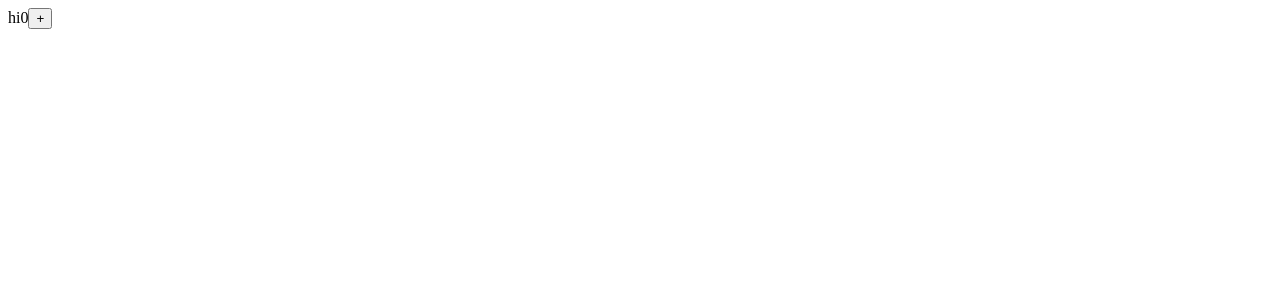
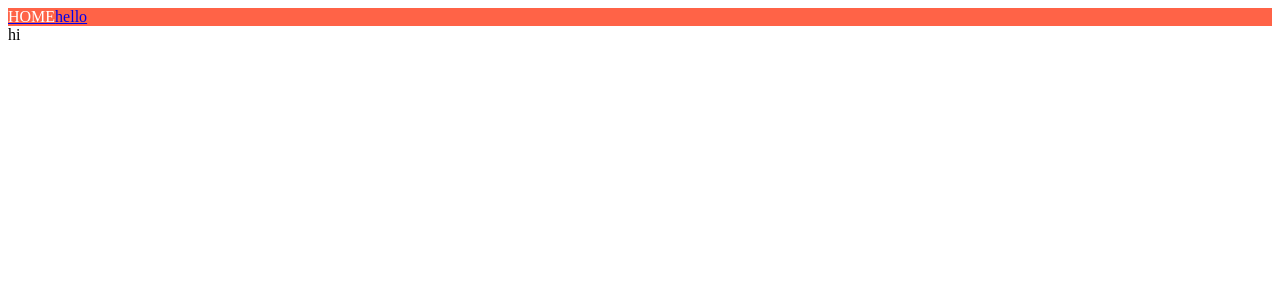
Before and after one commit to kimgh06/usingbynextjs, a Next.js app: page / in a window 1280 px wide. Shown: the top 300 px of the page. Built offline with nearby package versions, Linux system fonts and the light colour scheme.

Commit message:
add Navbar.js

```diff
--- a/package.json
+++ b/package.json
@@ -9,10 +9,12 @@
     "lint": "next lint"
   },
   "dependencies": {
+    "@styled-jsx/plugin-sass": "^4.0.2",
     "eslint": "8.40.0",
     "eslint-config-next": "13.4.1",
     "next": "13.4.1",
     "react": "^18.2.0",
-    "react-dom": "18.2.0"
+    "react-dom": "18.2.0",
+    "sass": "^1.62.1"
   }
 }
--- a/src/app/page.js
+++ b/src/app/page.js
@@ -1,12 +1,12 @@
 "use client";
-import { useState } from "react"
+
+import Navbar from "@/components/Navbar";
 
 export default function Home() {
-  const [cnt, setCnt] = useState(0);
   return (
     <div>
-      hi{cnt}
-      <button onClick={e => setCnt(cnt + 1)}>+</button>
+      <Navbar />
+      hi
     </div>
   )
 }
--- /dev/null
+++ b/src/components/Navbar.js
@@ -0,0 +1,35 @@
+"use client";
+import Link from "next/link";
+import { usePathname, useRouter } from "next/navigation";
+
+const Navbar = () => {
+  const router = useRouter();
+  const pathname = usePathname();
+  return <nav>
+    <Link href="/">
+      <span className={pathname === '/' ? "active" : ""} >
+        HOME
+      </span>
+    </Link>
+    <Link href="/hello">
+      <span className={pathname === '/hello' ? "active" : ""} >
+        hello
+      </span>
+    </Link>
+    <style jsx>
+      {`
+        a {
+          text-decoration: none;
+        }
+        nav {
+          background-color: tomato;
+        }
+        .active{
+          color: white;
+        }
+      `}
+    </style>
+  </nav>;
+}
+
+export default Navbar;
```
Also changed, not shown: src/app/hello/page.js (+6 -1 lines), .babelrc.json (added), 1 other file (tests, documents, lock files or other folders).
